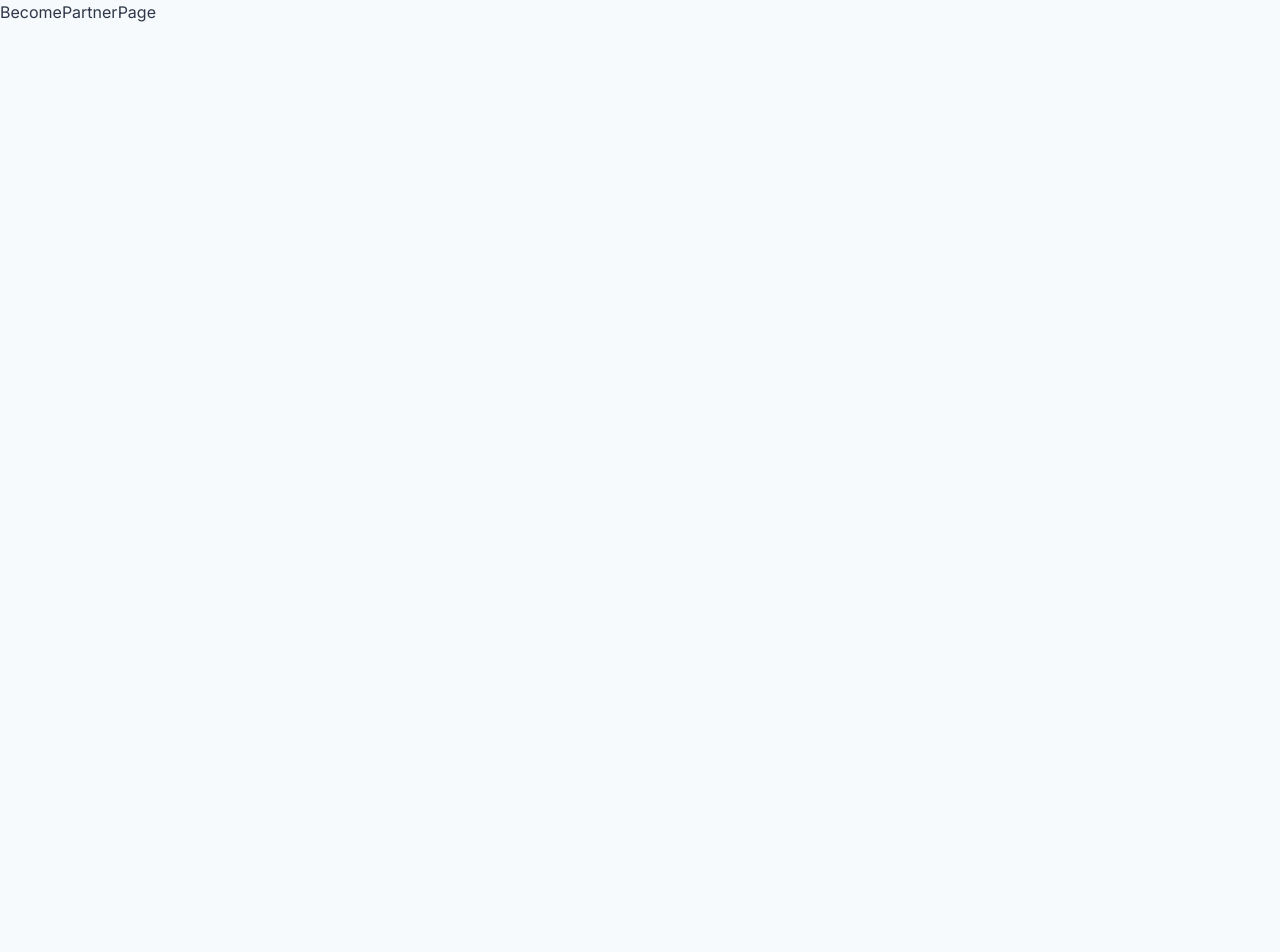
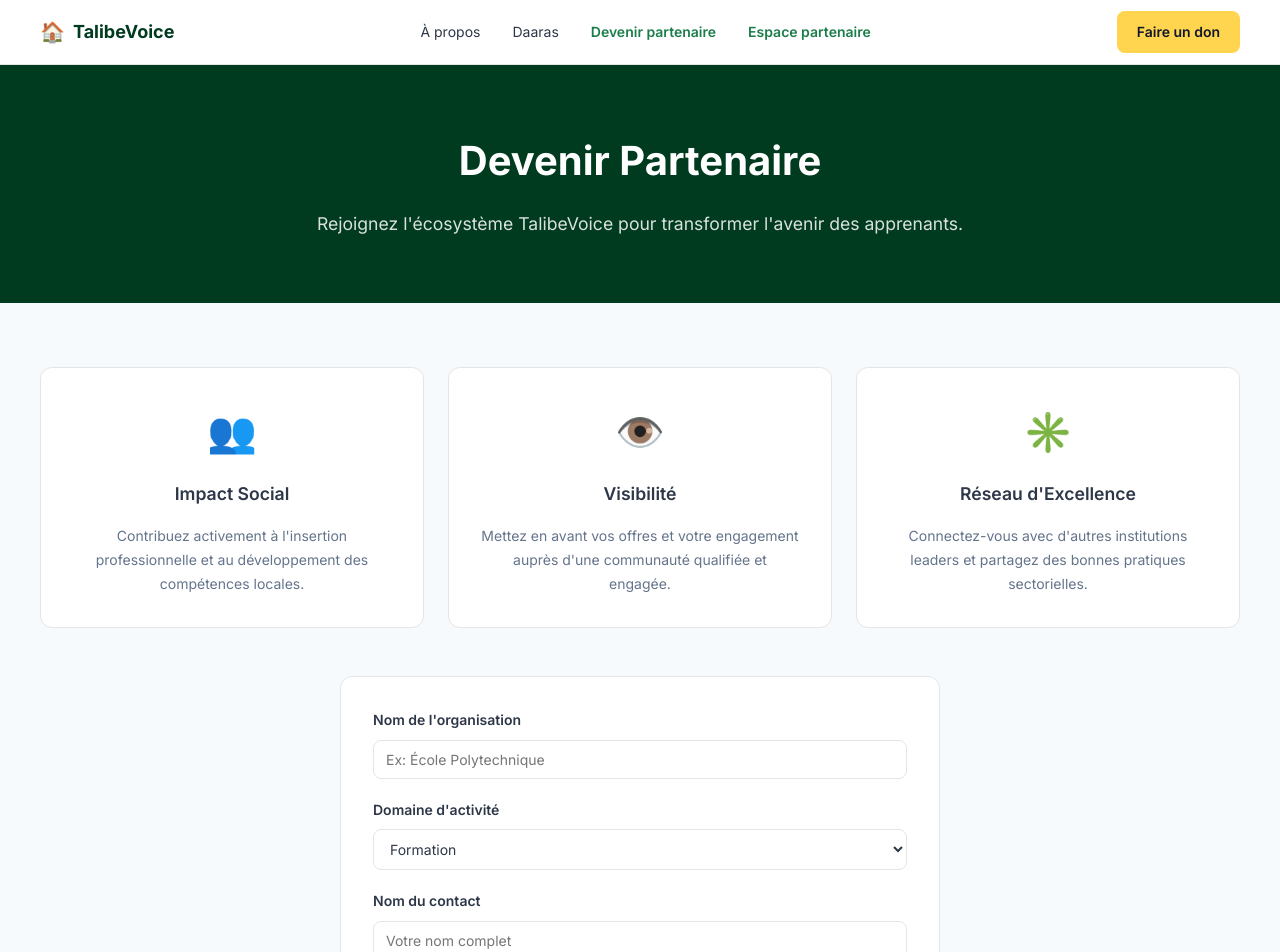
Before and after one commit to aminata-byte/talibevoice_publicweb, a React (Vite) app: page /devenir-partenaire in a window 1280 px wide. Shown: the top 952 px of the page. Before the commit the page ends 800 px from the top, so only its background shows below. Built offline with nearby package versions, Linux system fonts and the light colour scheme.

Commit message:
feat: page Devenir partenaire terminée et validée

```diff
--- /dev/null
+++ b/src/pages/BecomePartnerPage.css
@@ -0,0 +1,157 @@
+/* Hero */
+.partner__hero {
+  background-color: var(--primary-dark);
+  padding: 4rem 2rem;
+  text-align: center;
+}
+
+.partner__hero-container {
+  max-width: 800px;
+  margin: 0 auto;
+}
+
+.partner__hero-title {
+  font-size: 2.5rem;
+  font-weight: 700;
+  color: var(--white);
+  margin-bottom: 1rem;
+}
+
+.partner__hero-subtitle {
+  font-size: 1.1rem;
+  color: rgba(255, 255, 255, 0.85);
+  line-height: 1.7;
+}
+
+/* Section principale */
+.partner {
+  background-color: var(--background);
+  padding: 4rem 2rem;
+}
+
+.partner__container {
+  max-width: 1200px;
+  margin: 0 auto;
+  display: flex;
+  flex-direction: column;
+  gap: 3rem;
+}
+
+/* Avantages */
+.partner__avantages {
+  display: grid;
+  grid-template-columns: repeat(3, 1fr);
+  gap: 1.5rem;
+}
+
+.partner__avantage-card {
+  background-color: var(--white);
+  border: 1px solid var(--border);
+  border-radius: var(--radius-lg);
+  padding: 2rem;
+  display: flex;
+  flex-direction: column;
+  gap: 1rem;
+  text-align: center;
+}
+
+.partner__avantage-icon {
+  font-size: 2.5rem;
+}
+
+.partner__avantage-title {
+  font-size: 1.1rem;
+  font-weight: 600;
+  color: var(--text-primary);
+}
+
+.partner__avantage-description {
+  font-size: 14px;
+  color: var(--text-secondary);
+  line-height: 1.7;
+}
+
+/* Formulaire */
+.partner__form-container {
+  max-width: 600px;
+  margin: 0 auto;
+  width: 100%;
+}
+
+.partner__form {
+  background-color: var(--white);
+  border: 1px solid var(--border);
+  border-radius: var(--radius-lg);
+  padding: 2rem;
+  display: flex;
+  flex-direction: column;
+  gap: 1.25rem;
+}
+
+.partner__form-group {
+  display: flex;
+  flex-direction: column;
+  gap: 0.5rem;
+}
+
+.partner__label {
+  font-size: 14px;
+  font-weight: 600;
+  color: var(--text-primary);
+}
+
+.partner__input {
+  padding: 10px 12px;
+  border: 1px solid var(--border);
+  border-radius: var(--radius-md);
+  font-size: 14px;
+  color: var(--text-primary);
+  background-color: var(--white);
+  width: 100%;
+  transition: border-color 0.2s;
+}
+
+.partner__input:focus {
+  border-color: var(--primary);
+}
+
+.partner__textarea {
+  resize: vertical;
+  min-height: 120px;
+}
+
+/* Bouton */
+.partner__submit {
+  background-color: var(--primary-dark);
+  color: var(--white);
+  padding: 14px;
+  border-radius: var(--radius-md);
+  font-size: 15px;
+  font-weight: 600;
+  width: 100%;
+  transition: background-color 0.2s;
+  margin-top: 0.5rem;
+}
+
+.partner__submit:hover {
+  background-color: var(--primary);
+}
+
+/* Note */
+.partner__note {
+  font-size: 13px;
+  color: var(--text-secondary);
+  text-align: center;
+  font-style: italic;
+}
+
+/* Responsive */
+@media (max-width: 768px) {
+  .partner__hero-title {
+    font-size: 1.8rem;
+  }
+
+  .partner__avantages {
+    grid-template-columns: 1fr;
+  }
+}
--- a/src/pages/BecomePartnerPage.jsx
+++ b/src/pages/BecomePartnerPage.jsx
@@ -1,4 +1,170 @@
+import { useState } from "react";
+import Navbar from "../components/layout/Navbar";
+import Footer from "../components/layout/Footer";
+import "./BecomePartnerPage.css";
+
 function BecomePartnerPage() {
-  return <div>BecomePartnerPage</div>;
+  const [form, setForm] = useState({
+    organisation: "",
+    domaine: "Formation",
+    contact: "",
+    email: "",
+    telephone: "",
+    motivation: "",
+  });
+
+  const handleForm = (e) => {
+    setForm({ ...form, [e.target.name]: e.target.value });
+  };
+
+  const handleSubmit = () => {
+    alert(
+      "Candidature soumise ! Vous recevrez votre code partenaire sous 48h.",
+    );
+  };
+
+  const avantages = [
+    {
+      icon: "👥",
+      title: "Impact Social",
+      description:
+        "Contribuez activement à l'insertion professionnelle et au développement des compétences locales.",
+    },
+    {
+      icon: "👁️",
+      title: "Visibilité",
+      description:
+        "Mettez en avant vos offres et votre engagement auprès d'une communauté qualifiée et engagée.",
+    },
+    {
+      icon: "✳️",
+      title: "Réseau d'Excellence",
+      description:
+        "Connectez-vous avec d'autres institutions leaders et partagez des bonnes pratiques sectorielles.",
+    },
+  ];
+
+  return (
+    <div>
+      <Navbar />
+
+      {/* Hero */}
+      <div className="partner__hero">
+        <div className="partner__hero-container">
+          <h1 className="partner__hero-title">Devenir Partenaire</h1>
+          <p className="partner__hero-subtitle">
+            Rejoignez l'écosystème TalibeVoice pour transformer l'avenir des
+            apprenants.
+          </p>
+        </div>
+      </div>
+
+      <div className="partner">
+        <div className="partner__container">
+          {/* Avantages */}
+          <div className="partner__avantages">
+            {avantages.map((a, index) => (
+              <div key={index} className="partner__avantage-card">
+                <span className="partner__avantage-icon">{a.icon}</span>
+                <h3 className="partner__avantage-title">{a.title}</h3>
+                <p className="partner__avantage-description">{a.description}</p>
+              </div>
+            ))}
+          </div>
+
+          {/* Formulaire */}
+          <div className="partner__form-container">
+            <div className="partner__form">
+              <div className="partner__form-group">
+                <label className="partner__label">Nom de l'organisation</label>
+                <input
+                  type="text"
+                  name="organisation"
+                  placeholder="Ex: École Polytechnique"
+                  value={form.organisation}
+                  onChange={handleForm}
+                  className="partner__input"
+                />
+              </div>
+
+              <div className="partner__form-group">
+                <label className="partner__label">Domaine d'activité</label>
+                <select
+                  name="domaine"
+                  value={form.domaine}
+                  onChange={handleForm}
+                  className="partner__input"
+                >
+                  <option>Formation</option>
+                  <option>Emploi</option>
+                  <option>Stage</option>
+                  <option>Autre</option>
+                </select>
+              </div>
+
+              <div className="partner__form-group">
+                <label className="partner__label">Nom du contact</label>
+                <input
+                  type="text"
+                  name="contact"
+                  placeholder="Votre nom complet"
+                  value={form.contact}
+                  onChange={handleForm}
+                  className="partner__input"
+                />
+              </div>
+
+              <div className="partner__form-group">
+                <label className="partner__label">Email professionnel</label>
+                <input
+                  type="email"
+                  name="email"
+                  placeholder="contact@organisation.com"
+                  value={form.email}
+                  onChange={handleForm}
+                  className="partner__input"
+                />
+              </div>
+
+              <div className="partner__form-group">
+                <label className="partner__label">Téléphone</label>
+                <input
+                  type="tel"
+                  name="telephone"
+                  placeholder="+221..."
+                  value={form.telephone}
+                  onChange={handleForm}
+                  className="partner__input"
+                />
+              </div>
+
+              <div className="partner__form-group">
+                <label className="partner__label">Message de motivation</label>
+                <textarea
+                  name="motivation"
+                  placeholder="Expliquez brièvement votre motivation à nous rejoindre..."
+                  value={form.motivation}
+                  onChange={handleForm}
+                  className="partner__input partner__textarea"
+                  rows={5}
+                />
+              </div>
+
+              <button className="partner__submit" onClick={handleSubmit}>
+                Soumettre ma candidature →
+              </button>
+
+              <p className="partner__note">
+                Vous recevrez votre code partenaire sous 48h après validation.
+              </p>
+            </div>
+          </div>
+        </div>
+      </div>
+
+      <Footer />
+    </div>
+  );
 }
+
 export default BecomePartnerPage;
```
